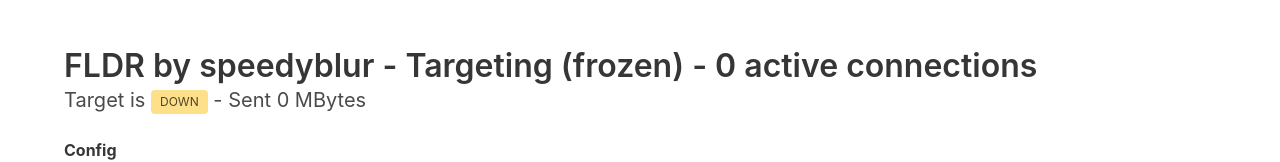
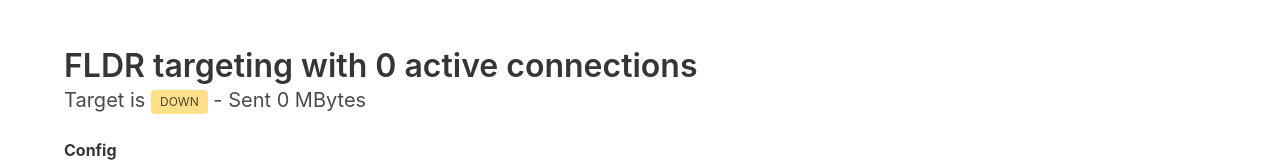
Before and after one commit to szolnokit/fldr-bouncer, a website: page public/index.html in a window 1280 px wide. Shown: the top 162 px of the page. Drawn offline with nearby package versions, Linux system fonts and the light colour scheme; no server answers.

Commit message:
chore: Better headline

```diff
--- a/public/index.html
+++ b/public/index.html
@@ -9,7 +9,7 @@
 <body>
   <section class="section">
     <div id="vue-root" class="container">
-      <h1 class="title">FLDR by speedyblur - Targeting {{ getHost() }} (frozen) - {{ getAggregate() }} active connections</h1>
+      <h1 class="title">FLDR targeting {{ getHost() }} with {{ getAggregate() }} active connections</h1>
       <p class="subtitle">Target is <span class="tag" :class='{"is-success": isUp, "is-warning": !isUp}'>{{ isUp ? 'UP' : 'DOWN' }}</span> - Sent {{ getSentMbytes() }} MBytes</p>
       <form class="block" @submit.prevent="updateConfig">
         <div class="field">
```
